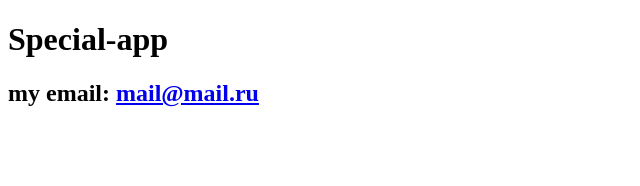
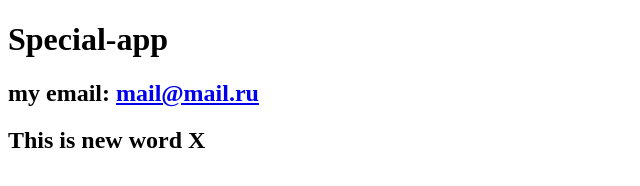
Before and after one commit to Kyrator/special-app, a plain HTML site: page index.html in a window 1280 px wide. Shown: the whole page, without its empty margins (0-640 px from the left). Drawn offline with Linux system fonts and the light colour scheme.

Commit message:
new line "word x"

```diff
--- a/index.html
+++ b/index.html
@@ -8,5 +8,6 @@
 <body>
     <h1>Special-app</h1>
     <h2>my email: <a href="mailto:mail@mail.ru">mail@mail.ru</a></h2>
+    <h2>This is new word X</h2>
 </body>
 </html>
```
